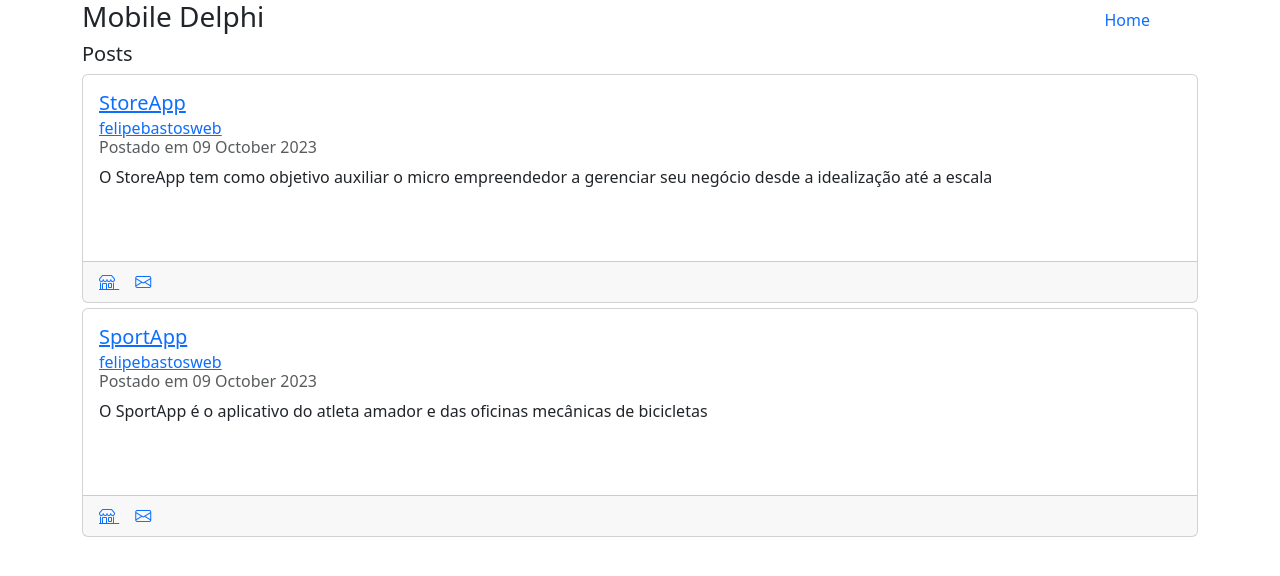
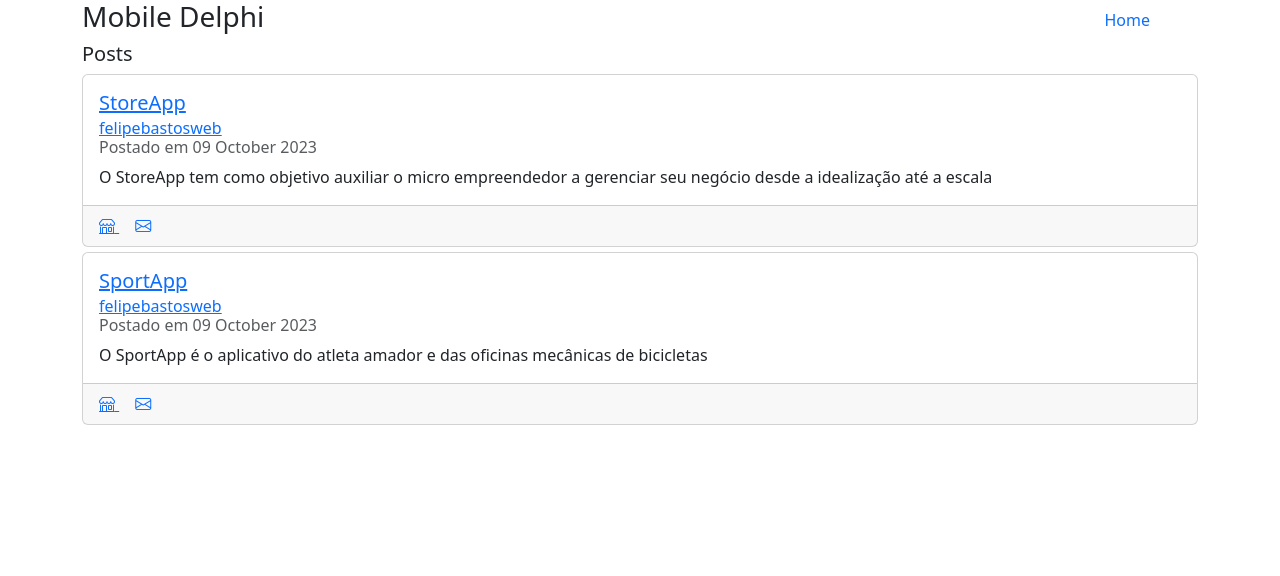
Before and after one commit to felipebastosweb/delphimobile.github.io, a Jekyll site: the page built from index.html, in a window 1280 px wide. Shown: the top 576 px of the page. Built offline with Jekyll 4.4.1, drawn with Linux system fonts in a browser that asks for light colours.

Commit message:
Update index.html

```diff
--- a/index.html
+++ b/index.html
@@ -15,7 +15,7 @@ layout: default
             <a href="{{ post.author.blog }}" target="_blank">{{ post.author.github}}</a><br />
             Postado em <span>{{ post.date | date_to_long_string }}</span>
           </h6>
-          <p class="card-text" style="height:80px;">{{ post.description}}</p>
+          <p class="card-text">{{ post.description}}</p>
         </div>
         <div class="card-footer">
           <a href="{{ post.url | prepend: site.baseurl }}" class="card-link">
```
